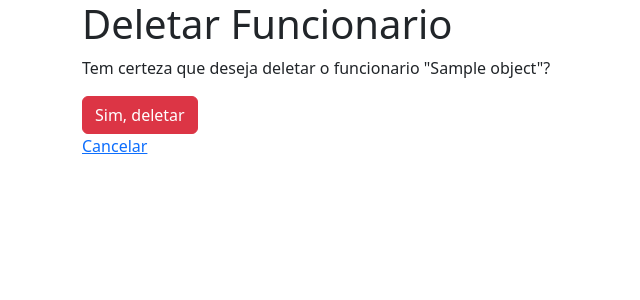
After one commit to dnsouzadev/gestao_rh, a Django app: template apps/funcionarios/templates/funcionarios/funcionario_confirm_delete.html in a window 1280 px wide. The commit adds this page. Shown: the top 300 px of the page, without its empty margins (0-640 px from the left). Run offline with Django 5.2, Linux system fonts and the light colour scheme; the template is opened without the code that fills it: most values are stand-ins (such as "Sample title", 1, 10 or a date in 2020); some libraries are stand-ins or nearby versions.

Commit message:
delete funcionarios

```diff
--- a/apps/funcionarios/models.py
+++ b/apps/funcionarios/models.py
@@ -12,8 +12,5 @@ class Funcionario(models.Model):
     departamentos = models.ManyToManyField(Departamento)
     empresa = models.ForeignKey(Empresa, on_delete=models.PROTECT, null=True, blank=True)
 
-    def get_absolut_url(self):
-        return reverse('list_funcionarios')
-
     def __str__(self):
         return self.nome
--- /dev/null
+++ b/apps/funcionarios/templates/funcionarios/funcionario_confirm_delete.html
@@ -0,0 +1,16 @@
+{% extends 'basic.html' %}
+
+{% block main %}
+<h1>Deletar Funcionario</h1>
+<p>Tem certeza que deseja deletar o funcionario "{{ object.nome }}"?</p>
+
+<form action="" method="post">
+    {% csrf_token %}
+    <input type="submit" class="btn btn-danger" value="Sim, deletar">
+</form>
+
+
+
+
+<a href="{% url 'list_funcionarios' %}">Cancelar</a>
+{% endblock %}
--- a/apps/funcionarios/templates/funcionarios/funcionario_list.html
+++ b/apps/funcionarios/templates/funcionarios/funcionario_list.html
@@ -11,7 +11,7 @@
 <!--                <th>CPF</th>-->
                 <th>Empresa</th>
                 <th>Editar</th>
-<!--                <th>Deletar</th>-->
+                <th>Deletar</th>
             </tr>
         </thead>
         <tbody>
@@ -21,6 +21,7 @@
 <!--                    <td>{{ funcionario.cpf }}</td>-->
                     <td>{{ funcionario.empresa }}</td>
                     <td><a href="{% url 'edit_funcionarios' funcionario.id %}">Editar</a></td>
+                    <td><a href="{% url 'delete_funcionarios' funcionario.id %}">Deletar</a></td>
                 </tr>
             {% endfor %}
         </tbody>
--- a/apps/funcionarios/urls.py
+++ b/apps/funcionarios/urls.py
@@ -1,7 +1,8 @@
 from django.urls import path, include
-from .views import FuncionariosList, FuncionarioEdit
+from .views import FuncionariosList, FuncionarioEdit, FuncionarioDelete
 
 urlpatterns = [
     path('', FuncionariosList.as_view(), name='list_funcionarios'),
     path('editar/<int:pk>', FuncionarioEdit.as_view(), name='edit_funcionarios'),
+    path('delete/<int:pk>', FuncionarioDelete.as_view(), name='delete_funcionarios'),
 ]
```
Also changed, not shown: apps/funcionarios/views.py (+10 -1 lines).
